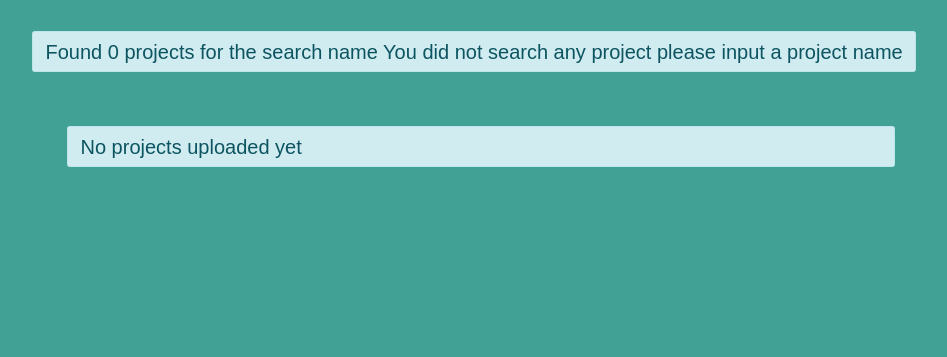
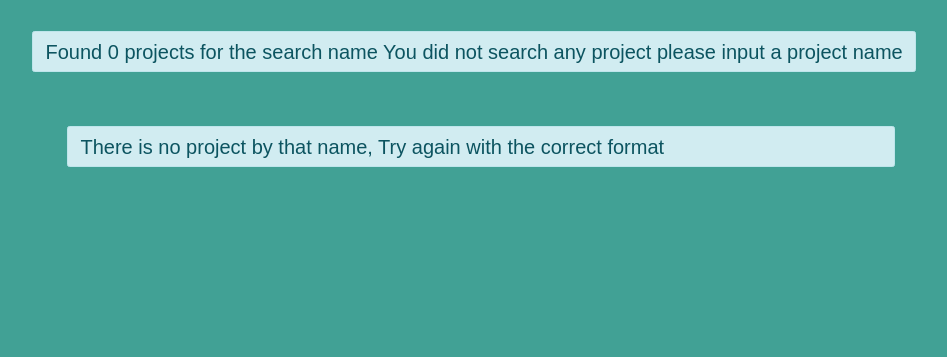
Before and after one commit to rmautia/project-api, a Django app: page /search/ in a window 1280 px wide. Shown: the part 67-424 px from the top of the page, without its empty margins (159-1106 px from the left). Run offline with Django 3.2, Linux system fonts and the light colour scheme; the visitor is signed in with stand-in values (Sample User, id 1); parts of the project's set-up code (start-up, migrations or seed data) failed here and were passed over; some libraries are stand-ins or nearby versions; some web fonts are replaced.

```diff
--- a/rate/templates/search.html
+++ b/rate/templates/search.html
@@ -23,7 +23,7 @@
   		{% for project in projects %}
 
   		<div class="card text-center">
-  			<div class="card-header bg-maroon">
+  			<div class="card-header bg-success">
   				<div class="row">
   					<div class="profile-image">
   					 <img src="{{project.profile.profile_pic.url}}" class="imgz" style='width: 10%;'>
@@ -79,7 +79,7 @@
   	</div>
   	{% else %}
   	<div class="alert">
-  		<h2 class="alert alert-info animated fadeIn"> No projects uploaded yet</h2>
+  		<h2 class="alert alert-info animated fadeIn">There is no project by that name, Try again with the correct format</h2>
   	</div>
   	{% endif %}
   </div>
```
